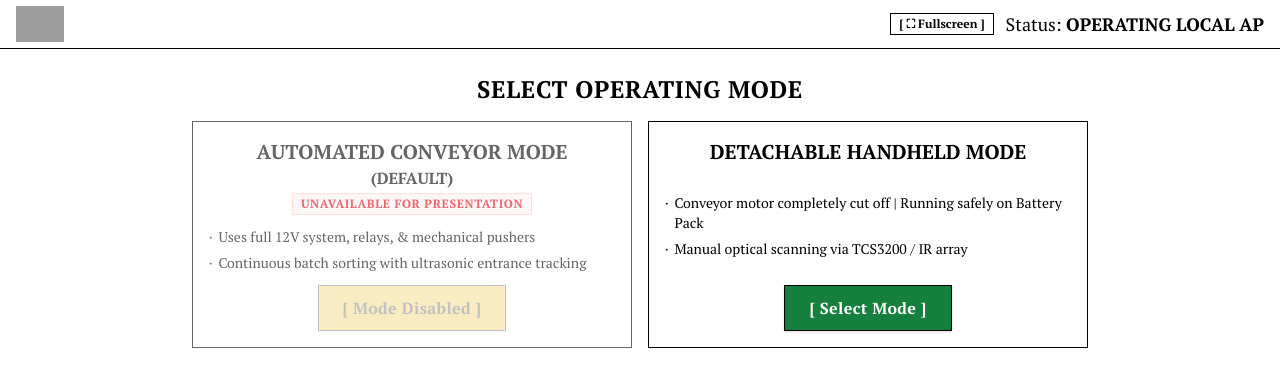
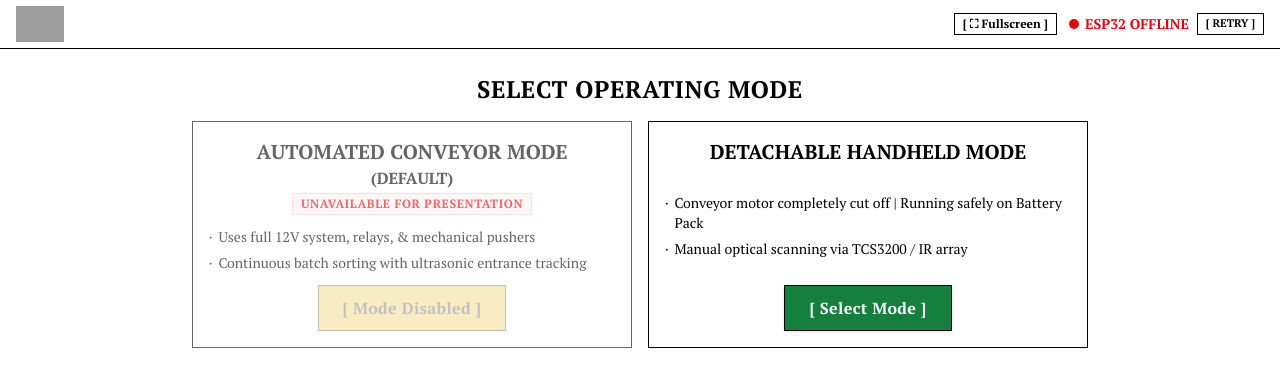
Before and after one commit to Nitorandomnumber/pinaqualifi, a Next.js app: page /mode-select in a window 1280 px wide. Shown: the top 386 px of the page. Built offline with nearby package versions, Linux system fonts and the light colour scheme; no server answers; grey boxes are pictures that could not be loaded.

Commit message:
Add real-time ESP32 connection indicators (ONLINE/CONNECTING/OFFLINE) and auto-reconnect loop

```diff
--- a/components/connection-status.tsx
+++ b/components/connection-status.tsx
@@ -2,26 +2,40 @@
 
 import { useMachine } from '@/components/machine-provider'
 
-const LABELS: Record<string, string> = {
-  connecting: '----',
-  connected: 'OPERATING LOCAL AP',
-  offline: 'OPERATING LOCAL AP',
-}
+export function ConnectionStatus() {
+  const { connection, reconnect } = useMachine()
 
-export function ConnectionStatus() {
-  const { connection } = useMachine()
+  if (connection === 'connected') {
+    return (
+      <div className="flex items-center gap-1.5 text-xs sm:text-sm font-bold text-green-700">
+        <span className="h-2.5 w-2.5 rounded-full bg-green-600 animate-pulse" />
+        <span>ESP32 ONLINE</span>
+      </div>
+    )
+  }
+
+  if (connection === 'connecting') {
+    return (
+      <div className="flex items-center gap-1.5 text-xs sm:text-sm font-bold text-yellow-600">
+        <span className="h-2.5 w-2.5 rounded-full bg-yellow-500 animate-pulse" />
+        <span>CONNECTING...</span>
+      </div>
+    )
+  }
+
   return (
-    <span className="text-base sm:text-lg">
-      Status:{' '}
-      <span
-        className={
-          connection === 'connecting'
-            ? 'font-bold text-gray-500'
-            : 'font-bold text-black'
-        }
+    <div className="flex items-center gap-2 text-xs sm:text-sm">
+      <div className="flex items-center gap-1.5 font-bold text-red-600">
+        <span className="h-2.5 w-2.5 rounded-full bg-red-600" />
+        <span>ESP32 OFFLINE</span>
+      </div>
+      <button
+        onClick={reconnect}
+        className="px-2 py-0.5 text-[11px] font-bold border border-black bg-white text-black hover:bg-gray-100 uppercase"
+        title="Retry connection to ESP32"
       >
-        {LABELS[connection]}
-      </span>
-    </span>
+        [ Retry ]
+      </button>
+    </div>
   )
 }
--- a/components/machine-provider.tsx
+++ b/components/machine-provider.tsx
@@ -43,6 +43,7 @@ interface MachineContextValue {
   stopConveyor: () => void
   sync: () => Promise<void>
   resetBatch: () => void
+  reconnect: () => void
 }
 
 const MachineContext = createContext<MachineContextValue | null>(null)
@@ -58,10 +59,16 @@ export function MachineProvider({ children }: { children: React.ReactNode }) {
   const [isScanningHandheld, setIsScanningHandheld] = useState<boolean>(false)
   const [pendingSync, setPendingSync] = useState(0)
   const [lastSyncCount, setLastSyncCount] = useState<number | null>(null)
+  const [retryTrigger, setRetryTrigger] = useState(0)
 
   const wsRef = useRef<WebSocket | null>(null)
   const modeRef = useRef<Mode | null>(null)
   modeRef.current = mode
+
+  const reconnect = useCallback(() => {
+    setConnection('connecting')
+    setRetryTrigger((prev) => prev + 1)
+  }, [])
 
   const applyScan = useCallback((result: ScanResult) => {
     setScan(result)
@@ -78,10 +85,14 @@ export function MachineProvider({ children }: { children: React.ReactNode }) {
     void countUnsynced().then(setPendingSync)
   }, [])
 
-  // Establish the WebSocket connection to the ESP32.
+  // Establish the WebSocket connection to the ESP32 with auto-reconnect.
   useEffect(() => {
     let cancelled = false
     let socket: WebSocket | null = null
+
+    const connect = () => {
+      if (wsRef.current?.readyState === WebSocket.OPEN) return
+      setConnection('connecting')
       try {
         socket = new WebSocket(DEFAULT_WS_URL)
         wsRef.current = socket
@@ -113,6 +124,9 @@ export function MachineProvider({ children }: { children: React.ReactNode }) {
       } catch {
         setConnection('offline')
       }
+    }
+
+    connect()
 
     const timeout = setTimeout(() => {
       if (!cancelled && socket && socket.readyState !== WebSocket.OPEN) {
@@ -120,14 +134,21 @@ export function MachineProvider({ children }: { children: React.ReactNode }) {
       }
     }, 2500)
 
+    const retryInterval = setInterval(() => {
+      if (!cancelled && (!wsRef.current || wsRef.current.readyState === WebSocket.CLOSED)) {
+        connect()
+      }
+    }, 5000)
+
     void countUnsynced().then(setPendingSync)
 
     return () => {
       cancelled = true
       clearTimeout(timeout)
+      clearInterval(retryInterval)
       socket?.close()
     }
-  }, [applyScan])
+  }, [applyScan, retryTrigger])
 
   const sendCommand = useCallback((command: string) => {
     const socket = wsRef.current
@@ -228,6 +249,7 @@ export function MachineProvider({ children }: { children: React.ReactNode }) {
         stopConveyor,
         sync,
         resetBatch,
+        reconnect,
       }}
     >
       {children}
```
Also changed, not shown: 58 other files (tests, documents, lock files or other folders). Lines whose indentation alone changed are shown as unchanged.
